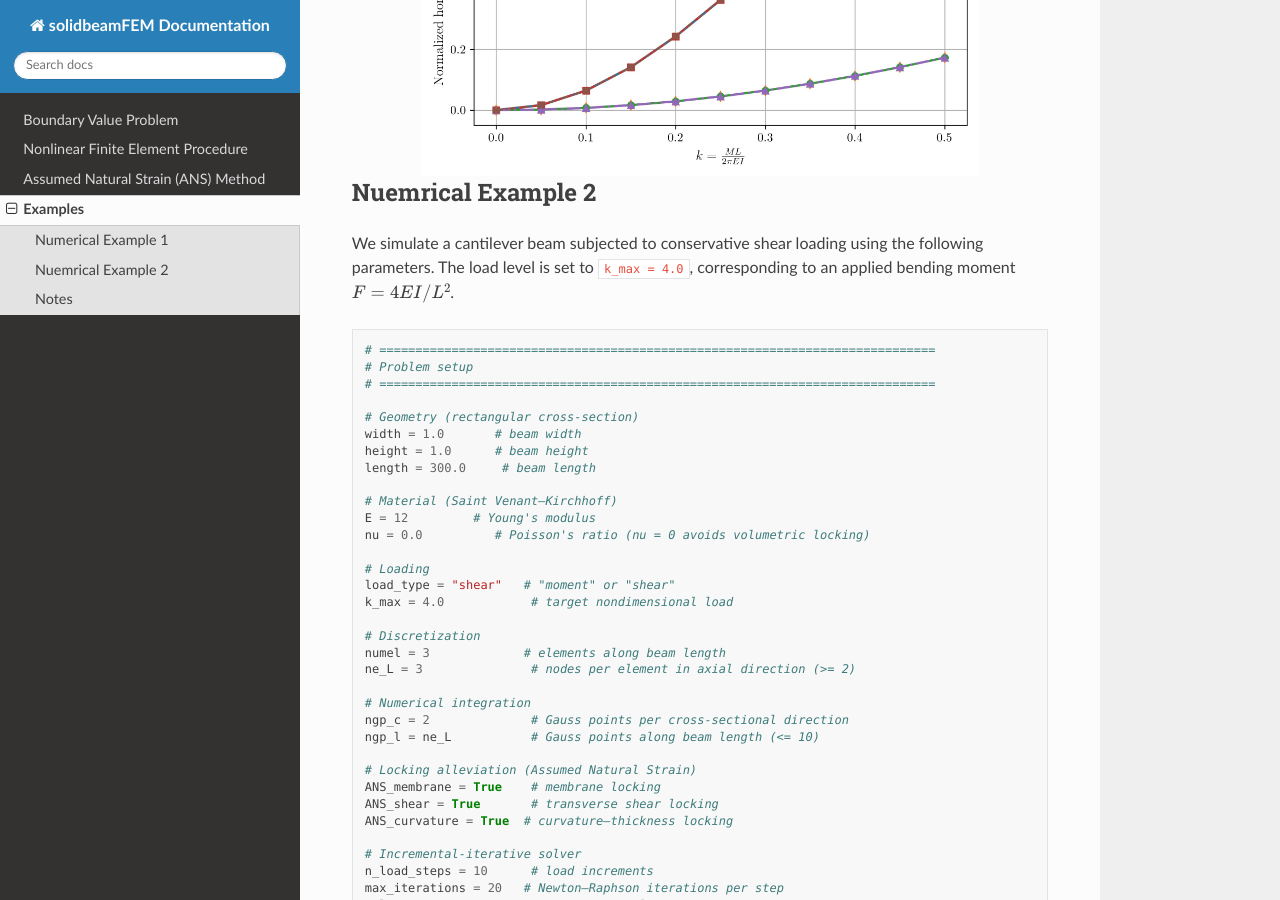
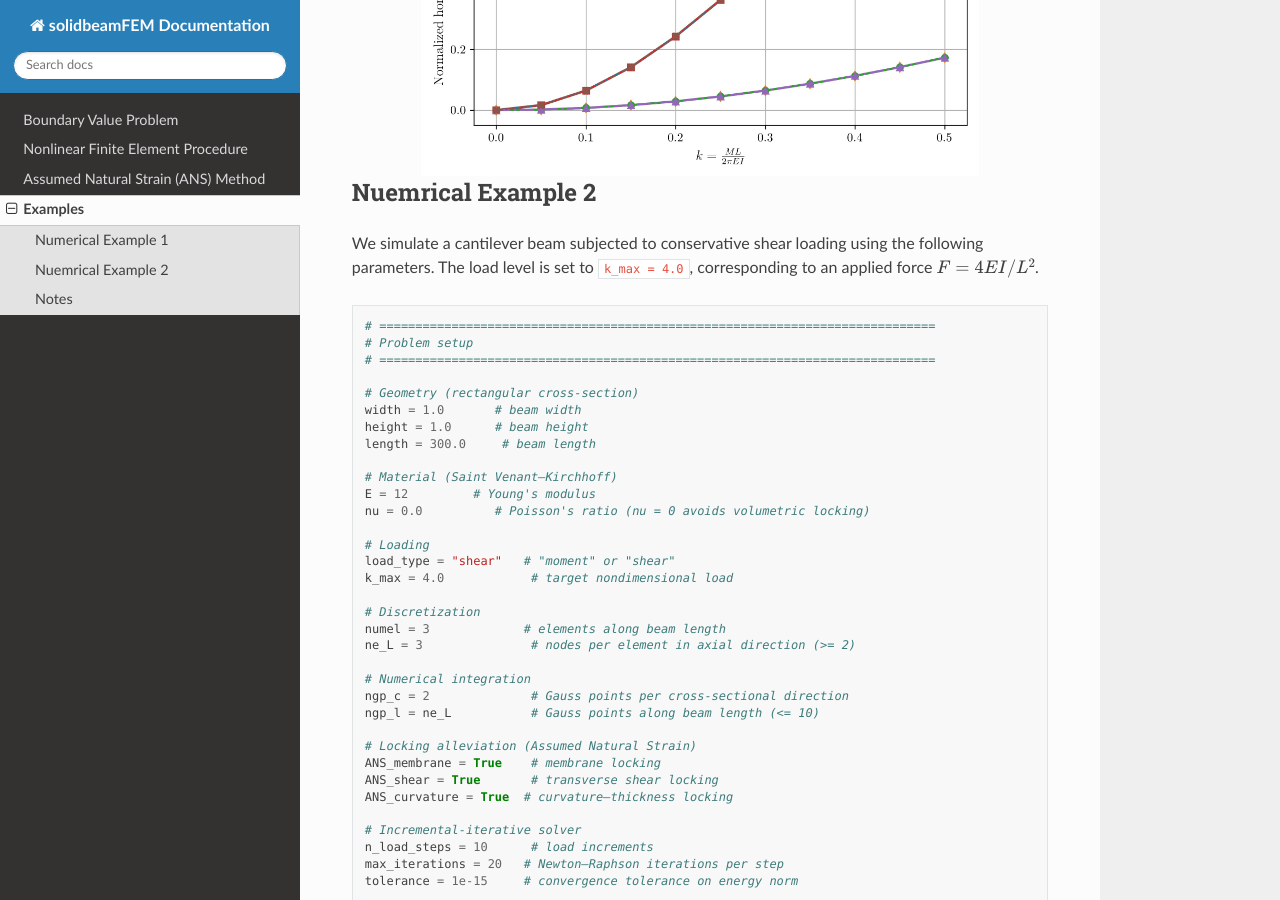
Before and after one commit to jaafaralaswad/solidbeamfem, a Sphinx documentation site: the page built from docs/source/examples.rst, in a window 1280 px wide and 900 px high, scrolled down 3496 px. Built offline with Sphinx 7.4.7 and the Read the Docs theme 3.1.0, drawn with Linux system fonts in a browser that asks for light colours.

Commit message:
Update examples.rst

```diff
--- a/docs/source/examples.rst
+++ b/docs/source/examples.rst
@@ -115,7 +115,7 @@ Nuemrical Example 2
 -------------------
 
 We simulate a cantilever beam subjected to conservative shear loading using the following parameters. The load level is
-set to ``k_max = 4.0``, corresponding to an applied bending moment
+set to ``k_max = 4.0``, corresponding to an applied force
 :math:`F =  4 EI  / L^2`.
 
 
```
